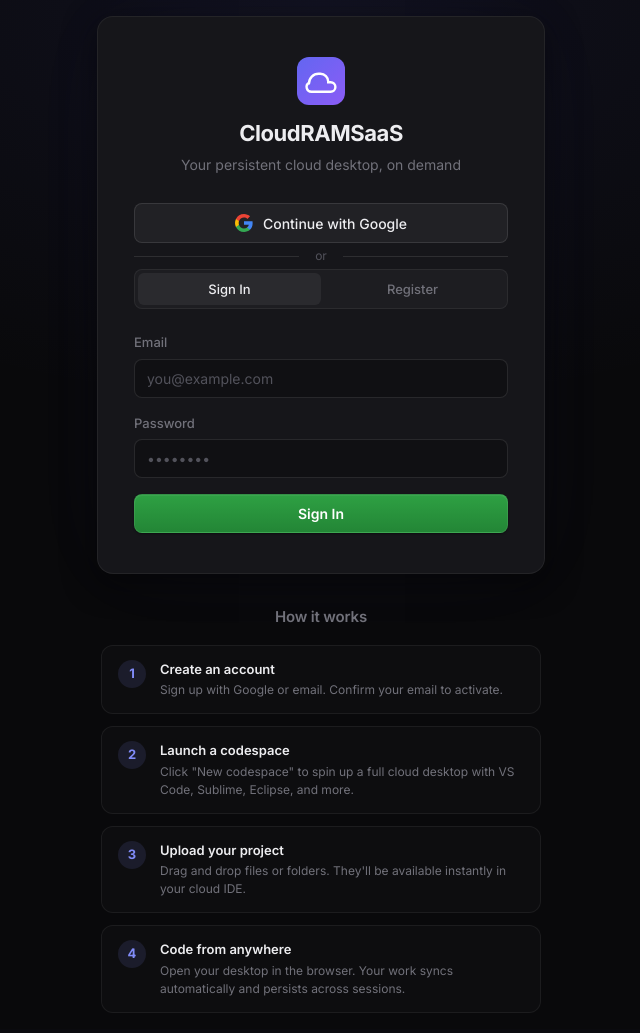
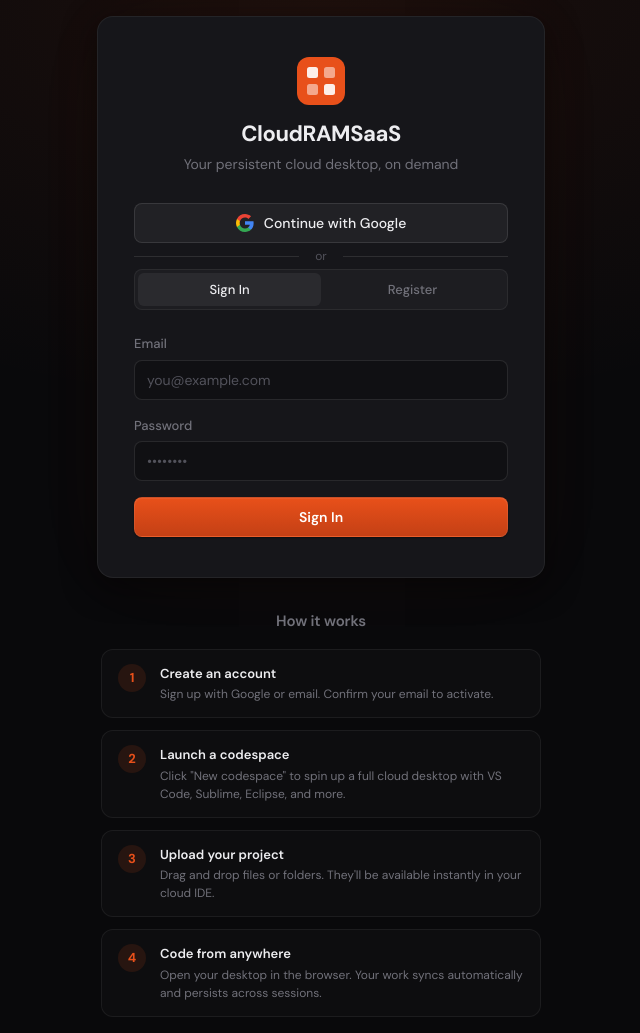
Before and after one commit to Muvvakotesh2000/cloudramsaas-frontend-aws, a Flask app: page / in a window 1280 px wide. Shown: the whole page, without its empty margins (319-959 px from the left). Run offline with Flask 3, Linux system fonts and the light colour scheme; some libraries are stand-ins or nearby versions.

Commit message:
Unify branding with marketing website
- Accent color: purple (#818cf8) -> orange (#e8501a) matching website
- Fonts: Inter/JetBrains Mono -> DM Sans/DM Mono matching website
- Logo: purple gradient cloud SVG -> orange 4-square grid matching website
- Primary buttons: green gradient -> orange gradient
- Background glows, dropzone, outline buttons all updated to orange
- Auth page and dashboard topbar both updated

Co-Authored-By: Claude Opus 4.6 <noreply@anthropic.com>

```diff
--- a/static/style.css
+++ b/static/style.css
@@ -14,16 +14,17 @@
   --text:           #ededf0;
   --text-secondary: #71717a;
   --text-tertiary:  #52525b;
-  --accent:         #818cf8;
-  --accent-dim:     rgba(129,140,248,0.12);
+  --accent:         #e8501a;
+  --accent-dim:     rgba(232,80,26,0.12);
+  --accent-hover:   #f07a44;
   --green:          #34d399;
   --green-bright:   #4ade80;
   --green-bg:       #166534;
   --green-bg-hover: #15803d;
   --red:            #f87171;
   --yellow:         #fbbf24;
-  --font:           'Inter', -apple-system, BlinkMacSystemFont, "Segoe UI", sans-serif;
-  --mono:           'JetBrains Mono', ui-monospace, SFMono-Regular, Consolas, monospace;
+  --font:           'DM Sans', -apple-system, BlinkMacSystemFont, "Segoe UI", sans-serif;
+  --mono:           'DM Mono', ui-monospace, SFMono-Regular, Consolas, monospace;
   --radius:         8px;
   --radius-lg:      12px;
   --radius-xl:      16px;
@@ -55,7 +56,7 @@ body {
   justify-content: center;
   min-height: 100vh;
   background: var(--bg);
-  background-image: radial-gradient(ellipse 60% 40% at 50% 0%, rgba(99,102,241,0.08), transparent);
+  background-image: radial-gradient(ellipse 60% 40% at 50% 0%, rgba(232,80,26,0.08), transparent);
 }
 
 .auth-container { width: 100%; max-width: 480px; padding: 16px; }
@@ -65,7 +66,7 @@ body {
   border: 1px solid var(--border);
   border-radius: var(--radius-xl);
   padding: 40px 36px;
-  box-shadow: var(--shadow-lg), 0 0 80px -20px rgba(99,102,241,0.08);
+  box-shadow: var(--shadow-lg), 0 0 80px -20px rgba(232,80,26,0.08);
 }
 
 .brand { text-align: center; margin-bottom: 28px; }
@@ -277,7 +278,7 @@ body {
   justify-content: center;
   gap: 8px;
   padding: 10px 20px;
-  background: linear-gradient(180deg, #2ea043 0%, #238636 100%);
+  background: linear-gradient(180deg, #e8501a 0%, #c44015 100%);
   color: #fff;
   border: 1px solid rgba(255,255,255,0.08);
   border-radius: var(--radius);
@@ -390,8 +391,8 @@ body {
   z-index: -1;
   pointer-events: none;
   background:
-    radial-gradient(ellipse 50% 30% at 50% 0%, rgba(99,102,241,0.06), transparent),
-    radial-gradient(ellipse 40% 40% at 80% 10%, rgba(139,92,246,0.04), transparent);
+    radial-gradient(ellipse 50% 30% at 50% 0%, rgba(232,80,26,0.06), transparent),
+    radial-gradient(ellipse 40% 40% at 80% 10%, rgba(240,122,68,0.04), transparent);
 }
 
 /* ================================================================
@@ -668,13 +669,13 @@ body {
 .btn-sm { padding: 6px 14px; font-size: 13px; }
 
 .btn-primary {
-  background: linear-gradient(180deg, #2ea043 0%, #238636 100%);
+  background: linear-gradient(180deg, #e8501a 0%, #c44015 100%);
   color: #fff;
   border: 1px solid rgba(255,255,255,0.08);
   box-shadow: var(--shadow-sm), inset 0 1px 0 rgba(255,255,255,0.06);
 }
 .btn-primary:hover:not(:disabled) {
-  background: linear-gradient(180deg, #34b34b 0%, #2ea043 100%);
+  background: linear-gradient(180deg, #f07a44 0%, #e8501a 100%);
   box-shadow: var(--shadow-md), inset 0 1px 0 rgba(255,255,255,0.08);
   transform: translateY(-1px);
 }
@@ -693,14 +694,14 @@ body {
 }
 
 .btn-outline-bright {
-  background: rgba(129,140,248,0.06);
+  background: rgba(232,80,26,0.06);
   color: var(--accent);
-  border: 1px solid rgba(129,140,248,0.2);
+  border: 1px solid rgba(232,80,26,0.2);
 }
 .btn-outline-bright:hover {
-  background: rgba(129,140,248,0.12);
-  border-color: rgba(129,140,248,0.35);
-  box-shadow: 0 0 16px -4px rgba(129,140,248,0.2);
+  background: rgba(232,80,26,0.12);
+  border-color: rgba(232,80,26,0.35);
+  box-shadow: 0 0 16px -4px rgba(232,80,26,0.2);
   transform: translateY(-1px);
 }
 
@@ -741,8 +742,8 @@ body {
 
 .dropzone.dragover {
   border-color: var(--accent);
-  background: rgba(129,140,248,0.04);
-  box-shadow: inset 0 0 24px -8px rgba(129,140,248,0.06);
+  background: rgba(232,80,26,0.04);
+  box-shadow: inset 0 0 24px -8px rgba(232,80,26,0.06);
 }
 
 .dropzone input[type="file"] {
@@ -801,7 +802,7 @@ body {
   align-items: center;
   justify-content: center;
   border-radius: 8px;
-  background: rgba(129,140,248,0.08);
+  background: rgba(232,80,26,0.08);
   color: var(--accent);
 }
 
--- a/templates/index.html
+++ b/templates/index.html
@@ -6,7 +6,7 @@
   <title>CloudRAMSaaS — Cloud Desktop</title>
   <link rel="preconnect" href="https://fonts.googleapis.com" />
   <link rel="preconnect" href="https://fonts.gstatic.com" crossorigin />
-  <link href="https://fonts.googleapis.com/css2?family=Inter:wght@400;500;600;700&display=swap" rel="stylesheet" />
+  <link href="https://fonts.googleapis.com/css2?family=DM+Sans:wght@400;500;600;700&family=DM+Mono:wght@400;500&display=swap" rel="stylesheet" />
   <link rel="stylesheet" href="{{ url_for('static', filename='style.css') }}" />
 </head>
 <body class="auth-page">
@@ -15,15 +15,12 @@
     <div class="auth-card">
       <div class="brand">
         <div class="brand-icon">
-          <svg viewBox="0 0 40 40" fill="none" xmlns="http://www.w3.org/2000/svg">
-            <rect width="40" height="40" rx="10" fill="url(#grad)"/>
-            <path d="M10 22C10 17.58 13.58 14 18 14h1.5a6.5 6.5 0 016.5 6.5v.5H28a4 4 0 010 8H12a4 4 0 01-2-7.46" stroke="#fff" stroke-width="2" stroke-linecap="round"/>
-            <defs>
-              <linearGradient id="grad" x1="0" y1="0" x2="40" y2="40" gradientUnits="userSpaceOnUse">
-                <stop stop-color="#6366f1"/>
-                <stop offset="1" stop-color="#8b5cf6"/>
-              </linearGradient>
-            </defs>
+          <svg viewBox="0 0 48 48" fill="none" xmlns="http://www.w3.org/2000/svg">
+            <rect width="48" height="48" rx="12" fill="#e8501a"/>
+            <rect x="10" y="10" width="11" height="11" rx="2.5" fill="white" fill-opacity="0.9"/>
+            <rect x="27" y="10" width="11" height="11" rx="2.5" fill="white" fill-opacity="0.5"/>
+            <rect x="10" y="27" width="11" height="11" rx="2.5" fill="white" fill-opacity="0.5"/>
+            <rect x="27" y="27" width="11" height="11" rx="2.5" fill="white" fill-opacity="0.9"/>
           </svg>
         </div>
         <h1>CloudRAMSaaS</h1>
```
Also changed, not shown: templates/status.html (+6 -4 lines).
